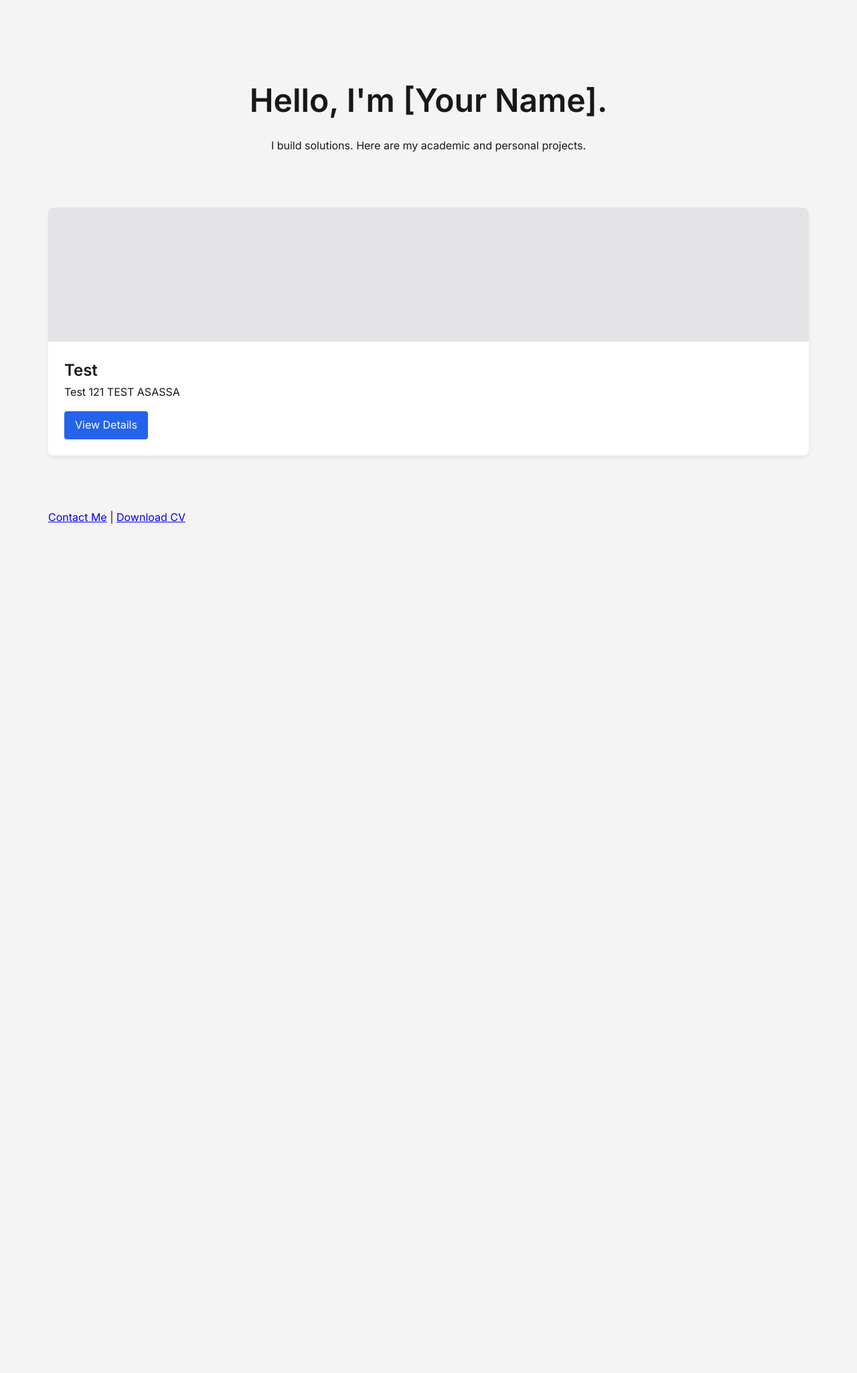
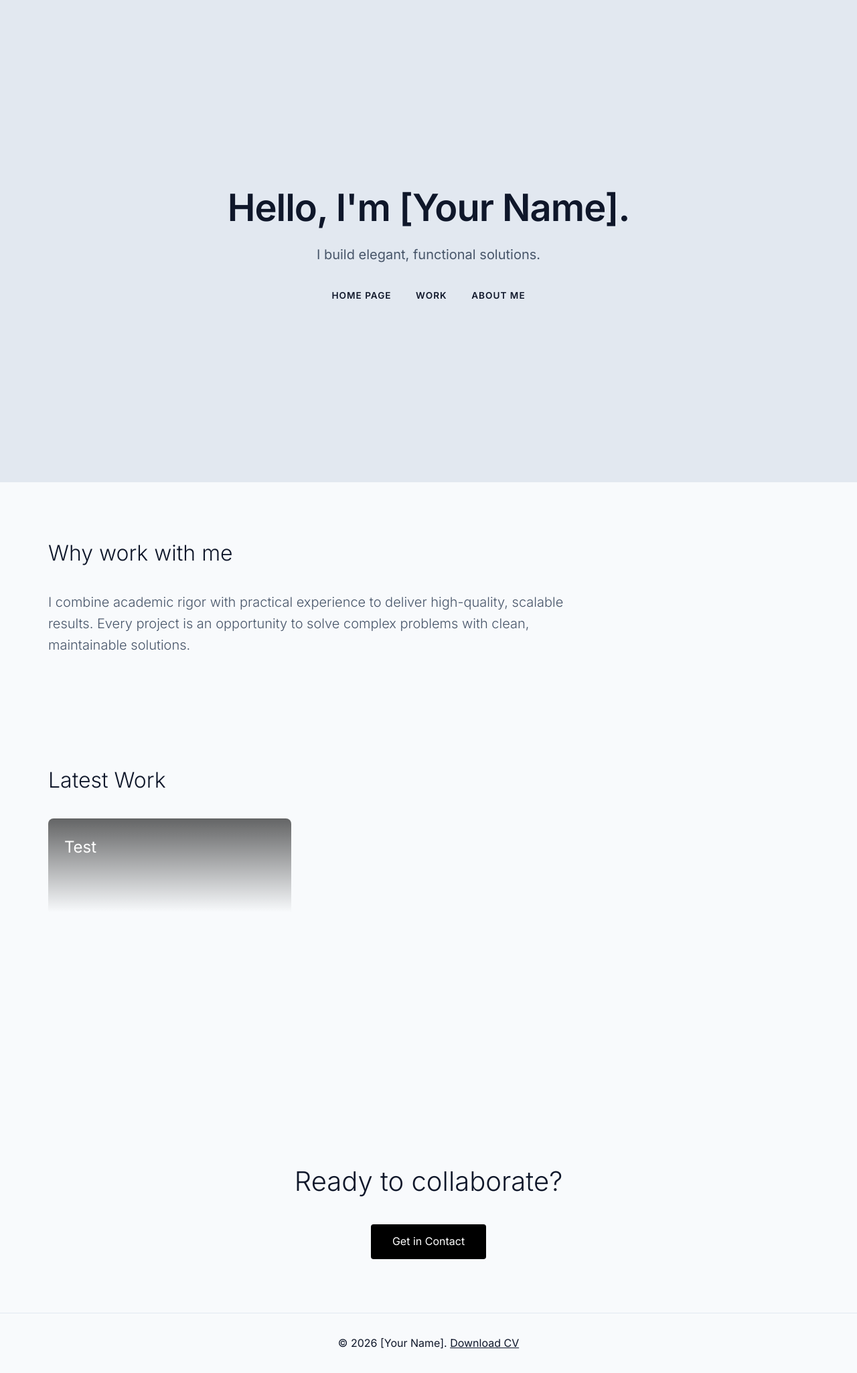
Before and after one commit to AlperIsmailoglou/Portfolio, a Jekyll site: the page built from index.html, in a window 1280 px wide. Shown: the whole page at 67% size. Built offline with Jekyll 4.4.1, drawn with Linux system fonts in a browser that asks for light colours; before the commit the page ends 900 px from its top, so only the background shows below that.

Commit message:
Added minimalist design and modal

```diff
--- a/assets/css/style.css
+++ b/assets/css/style.css
@@ -1,95 +1,164 @@
-/* --- CUSTOMIZATION VARIABLES --- */
 :root {
-    --bg-color: #f4f4f5;         /* The main background color */
-    --text-color: #18181b;       /* The main text color */
-    --primary-color: #2563eb;    /* The accent color (buttons, links) */
-    --card-bg: #ffffff;          /* Project card background */
+    --bg-color: #f8fafc;
+    --text-color: #0f172a;
+    --primary-color: #000000;
     --font-main: 'Inter', sans-serif;
 }
 
-/* --- BASE STYLES --- */
-* {
-    box-sizing: border-box;
-    margin: 0;
-    padding: 0;
-}
+* { box-sizing: border-box; margin: 0; padding: 0; }
+html { scroll-behavior: smooth; }
 
 body {
     background-color: var(--bg-color);
     color: var(--text-color);
     font-family: var(--font-main);
     line-height: 1.6;
-    padding: 2rem;
+}
+
+/* --- LAYOUT UTILITIES --- */
+.section-padding {
+    padding: 5rem 2rem;
     max-width: 1200px;
     margin: 0 auto;
 }
+.section-title { font-size: 2rem; margin-bottom: 2rem; font-weight: 300; }
+.minimal-text { font-size: 1.25rem; max-width: 800px; color: #475569; font-weight: 300; }
 
-/* --- HERO SECTION --- */
+/* --- HERO --- */
 .hero {
+    height: 80vh;
+    display: flex;
+    align-items: center;
+    justify-content: center;
     text-align: center;
-    margin: 5rem 0;
+    background-color: #e2e8f0; /* Optional: replace with background-image */
+    padding: 2rem;
 }
+.hero h1 { font-size: 3.5rem; letter-spacing: -1px; margin-bottom: 0.5rem; }
+.hero p { font-size: 1.25rem; color: #475569; margin-bottom: 2rem; }
+.hero-nav a {
+    margin: 0 1rem;
+    text-decoration: none;
+    color: var(--text-color);
+    font-weight: 600;
+    text-transform: uppercase;
+    font-size: 0.85rem;
+    letter-spacing: 1px;
+}
+.hero-nav a:hover { text-decoration: underline; }
 
-.hero h1 {
-    font-size: 3rem;
-    margin-bottom: 1rem;
-}
-
-/* --- PROJECT GRID (Placing/Space) --- */
+/* --- CARDS --- */
 .project-grid {
     display: grid;
-    grid-template-columns: repeat(auto-fit, minmax(300px, 1fr));
-    gap: 2rem;
-    margin-bottom: 5rem;
+    grid-template-columns: repeat(auto-fill, minmax(350px, 1fr));
+    gap: 1.5rem;
 }
-
-/* --- PROJECT CARDS (Hover Effects) --- */
 .project-card {
-    background-color: var(--card-bg);
+    position: relative;
+    height: 350px;
     border-radius: 8px;
     overflow: hidden;
-    box-shadow: 0 4px 6px rgba(0,0,0,0.05);
-    transition: transform 0.3s ease, box-shadow 0.3s ease;
+    cursor: pointer;
+    transition: transform 0.3s ease;
 }
+.project-card:hover { transform: translateY(-5px); }
 
-.project-card:hover {
-    transform: translateY(-5px);
-    box-shadow: 0 10px 15px rgba(0,0,0,0.1);
+.card-bg {
+    position: absolute;
+    inset: 0;
+    background-size: cover;
+    background-position: center;
+    transition: transform 0.5s ease;
 }
+.project-card:hover .card-bg { transform: scale(1.05); }
 
-.project-image {
-    background-color: #e4e4e7; /* Placeholder for actual images */
-    height: 200px;
-    width: 100%;
-}
-
-.project-info {
+.card-overlay {
+    position: absolute;
+    inset: 0;
+    /* Gradient ensures text is readable */
+    background: linear-gradient(to bottom, rgba(0,0,0,0.6) 0%, rgba(0,0,0,0) 40%);
     padding: 1.5rem;
 }
+.card-title { color: white; font-size: 1.5rem; font-weight: 400; }
 
+/* --- CTA & FOOTER --- */
+.cta-section { text-align: center; }
+.cta-section h2 { margin-bottom: 2rem; font-weight: 300; font-size: 2.5rem; }
 .btn {
     display: inline-block;
-    margin-top: 1rem;
-    padding: 0.5rem 1rem;
+    padding: 0.8rem 2rem;
     background-color: var(--primary-color);
     color: white;
     text-decoration: none;
     border-radius: 4px;
     transition: opacity 0.2s;
 }
+.btn:hover { opacity: 0.8; }
+footer { text-align: center; padding: 2rem; border-top: 1px solid #e2e8f0; }
+footer a { color: var(--text-color); }
 
-.btn:hover {
-    opacity: 0.8;
+/* --- MODAL (50/50 Split) --- */
+.modal-backdrop {
+    position: fixed;
+    inset: 0;
+    background: rgba(255, 255, 255, 0.4);
+    backdrop-filter: blur(10px);
+    z-index: 1000;
+    display: flex;
+    align-items: center;
+    justify-content: center;
+    opacity: 1;
+    transition: opacity 0.3s ease;
+}
+.modal-backdrop.hidden {
+    opacity: 0;
+    pointer-events: none;
+}
+.modal-content {
+    background: white;
+    width: 900px;
+    max-width: 95%;
+    height: 500px;
+    border-radius: 12px;
+    display: flex;
+    position: relative;
+    box-shadow: 0 25px 50px -12px rgba(0,0,0,0.25);
+    overflow: hidden;
+}
+.close-btn {
+    position: absolute;
+    top: 1rem;
+    right: 1.5rem;
+    background: none;
+    border: none;
+    font-size: 2rem;
+    cursor: pointer;
+    z-index: 10;
+    color: var(--text-color);
+}
+.modal-left {
+    width: 50%;
+    background-size: cover;
+    background-position: center;
+    background-color: #e2e8f0;
+}
+.modal-right {
+    width: 50%;
+    padding: 3rem;
+    display: flex;
+    flex-direction: column;
+    justify-content: center;
+}
+.modal-right h2 { font-size: 2rem; margin-bottom: 1rem; }
+.modal-right p { color: #475569; margin-bottom: 2rem; }
+
+/* Mobile fallback for modal */
+@media (max-width: 768px) {
+    .modal-content { flex-direction: column; height: auto; max-height: 90vh; }
+    .modal-left { width: 100%; height: 250px; }
+    .modal-right { width: 100%; padding: 2rem; }
 }
 
-/* --- ANIMATIONS (Effects while browsing) --- */
-.fade-in {
-    opacity: 0;
-    transform: translateY(20px);
-    transition: opacity 0.6s ease-out, transform 0.6s ease-out;
-}
-
-.fade-in.visible {
-    opacity: 1;
-    transform: translateY(0);
-}
+/* Animations */
+.fade-in { opacity: 0; transform: translateY(20px); transition: all 0.6s ease-out; }
+.fade-in.visible { opacity: 1; transform: translateY(0); }
--- a/assets/js/script.js
+++ b/assets/js/script.js
@@ -1,20 +1,61 @@
-// Intersection Observer for scroll fade-in effects
-const observerOptions = {
-    root: null,
-    rootMargin: '0px',
-    threshold: 0.1
-};
-
-const observer = new IntersectionObserver((entries, observer) => {
+// --- SCROLL ANIMATIONS ---
+const observer = new IntersectionObserver((entries, obs) => {
     entries.forEach(entry => {
         if (entry.isIntersecting) {
             entry.target.classList.add('visible');
-            observer.unobserve(entry.target); // Stop observing once it has faded in
+            obs.unobserve(entry.target);
         }
     });
-}, observerOptions);
+}, { threshold: 0.1 });
 
-// Grab all elements with the class 'fade-in' and observe them
-document.querySelectorAll('.fade-in').forEach(el => {
-    observer.observe(el);
+document.querySelectorAll('.fade-in').forEach(el => observer.observe(el));
+
+// --- MODAL LOGIC ---
+const modal = document.getElementById('project-modal');
+const modalImg = document.getElementById('modal-img');
+const modalTitle = document.getElementById('modal-title');
+const modalDesc = document.getElementById('modal-desc');
+const modalLink = document.getElementById('modal-link');
+const closeBtn = document.getElementById('close-modal');
+
+// Open Modal
+document.querySelectorAll('.project-card').forEach(card => {
+    card.addEventListener('click', () => {
+        // Pull data from the HTML attributes
+        const title = card.getAttribute('data-title');
+        const desc = card.getAttribute('data-desc');
+        const img = card.getAttribute('data-img');
+        const url = card.getAttribute('data-url');
+
+        // Inject into modal
+        modalTitle.textContent = title;
+        modalDesc.textContent = desc;
+        modalLink.href = url;
+
+        if (img) {
+            modalImg.style.backgroundImage = `url('${img}')`;
+        } else {
+            modalImg.style.backgroundImage = 'none';
+        }
+
+        // Show modal
+        modal.classList.remove('hidden');
+        document.body.style.overflow = 'hidden'; // Stop background scrolling
+    });
 });
+
+// Close Modal Function
+function closeModal() {
+    modal.classList.add('hidden');
+    document.body.style.overflow = 'auto'; // Restore scrolling
+}
+
+// Close on X click
+closeBtn.addEventListener('click', closeModal);
+
+// Close on outside click
+modal.addEventListener('click', (e) => {
+    if (e.target === modal) {
+        closeModal();
+    }
+});
--- a/index.html
+++ b/index.html
@@ -2,52 +2,86 @@
 ---
 <!DOCTYPE html>
 <html lang="en">
-
 <head>
     <meta charset="UTF-8">
     <meta name="viewport" content="width=device-width, initial-scale=1.0">
     <title>My Professional Portfolio</title>
-    <link rel="stylesheet" href="assets/css/style.css">
-    <!-- Google Fonts import for easy font customization -->
-    <link href="https://fonts.googleapis.com/css2?family=Inter:wght@400;600&display=swap" rel="stylesheet">
+    <link rel="stylesheet" href="{{ site.baseurl }}/assets/css/style.css">
+    <link href="https://fonts.googleapis.com/css2?family=Inter:wght@300;400;600&display=swap" rel="stylesheet">
 </head>
-
 <body>
 
+    <!-- HERO SECTION -->
     <header class="hero">
+        <div class="hero-content">
             <h1>Hello, I'm [Your Name].</h1>
-        <p>I build solutions. Here are my academic and personal projects.</p>
+            <p>I build elegant, functional solutions.</p>
+            <nav class="hero-nav">
+                <a href="{{ site.baseurl }}/">Home Page</a>
+                <a href="#work">Work</a>
+                <a href="#about">About Me</a>
+            </nav>
+        </div>
     </header>
 
     <main>
-        <!-- This grid is what the CMS will eventually fill automatically -->
-        <section class="project-grid">
+        <!-- WHY WORK WITH ME -->
+        <section id="about" class="section-padding">
+            <h2 class="section-title">Why work with me</h2>
+            <p class="minimal-text">I combine academic rigor with practical experience to deliver high-quality, scalable results. Every project is an opportunity to solve complex problems with clean, maintainable solutions.</p>
+        </section>
+
+        <!-- WORK / PROJECTS -->
+        <section id="work" class="section-padding">
+            <h2 class="section-title">Latest Work</h2>
+            <div class="project-grid">
                 {% for project in site.projects %}
-            <article class="project-card fade-in">
-                <!-- Automatically fetch the image if uploaded, otherwise use a blank placeholder -->
+                <!-- We store the project data in 'data-' attributes so JS can read it for the modal -->
+                <article class="project-card fade-in"
+                         data-title="{{ project.title }}"
+                         data-desc="{{ project.description }}"
+                         data-img="{% if project.image %}{{ site.baseurl }}{{ project.image }}{% endif %}"
+                         data-url="{{ site.baseurl }}{{ project.url }}">
+
                     {% if project.image %}
-                <div class="project-image"
-                    style="background-image: url('{{ site.baseurl }}{{ project.image }}'); background-size: cover; background-position: center;">
-                </div>
+                    <div class="card-bg" style="background-image: url('{{ site.baseurl }}{{ project.image }}');"></div>
                     {% else %}
-                <div class="project-image"></div>
+                    <div class="card-bg" style="background-color: #e2e8f0;"></div>
                     {% endif %}
 
-                <div class="project-info">
-                    <h2>{{ project.title }}</h2>
-                    <p>{{ project.description }}</p>
-                    <a href="{{ site.baseurl }}{{ project.url }}" class="btn">View Details</a>
+                    <!-- Gradient overlay ensures white text is always readable -->
+                    <div class="card-overlay">
+                        <h3 class="card-title">{{ project.title }}</h3>
                     </div>
                 </article>
                 {% endfor %}
+            </div>
+        </section>
+
+        <!-- CALL TO ACTION -->
+        <section class="cta-section section-padding">
+            <h2>Ready to collaborate?</h2>
+            <a href="mailto:your@email.com" class="btn">Get in Contact</a>
         </section>
     </main>
 
     <footer>
-        <p><a href="mailto:your@email.com">Contact Me</a> | <a href="link-to-cv.pdf">Download CV</a></p>
+        <p>&copy; 2026 [Your Name]. <a href="{{ site.baseurl }}/assets/docs/CV.pdf" target="_blank">Download CV</a></p>
     </footer>
 
-    <script src="assets/js/script.js"></script>
+    <!-- HIDDEN PREVIEW MODAL -->
+    <div id="project-modal" class="modal-backdrop hidden">
+        <div class="modal-content">
+            <button id="close-modal" class="close-btn">&times;</button>
+            <div class="modal-left" id="modal-img"></div>
+            <div class="modal-right">
+                <h2 id="modal-title"></h2>
+                <p id="modal-desc"></p>
+                <a href="#" id="modal-link" class="btn">View Details</a>
+            </div>
+        </div>
+    </div>
+
+    <script src="{{ site.baseurl }}/assets/js/script.js"></script>
 </body>
-
 </html>
```
Lines whose indentation alone changed are shown as unchanged.
